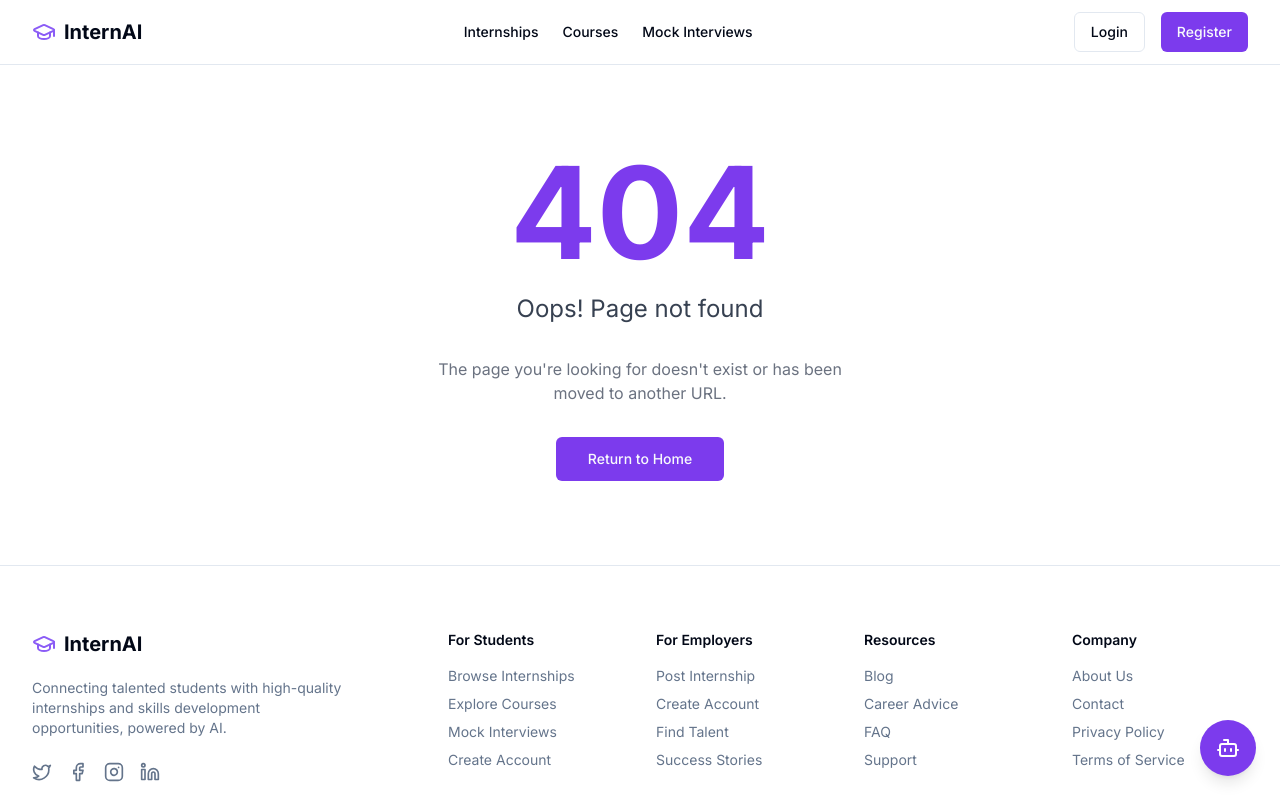
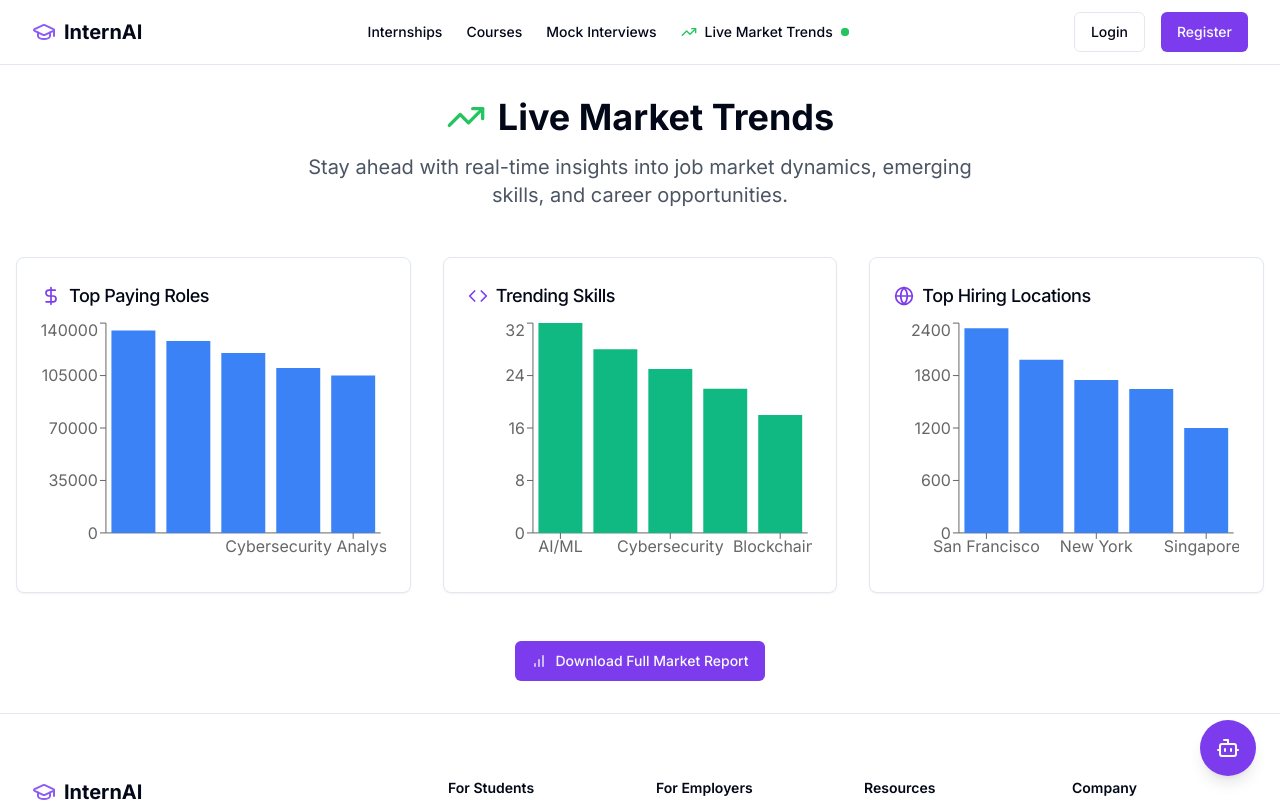
Before and after one commit to SrikanthGattugari-AidenAI/jobai-connect-platform, a React (Vite) app: page /market-trends in a window 1280 px wide. Shown: the top 802 px of the page. Built offline with nearby package versions, Linux system fonts and the light colour scheme; the HTML template or start-up script is replaced by a standard one.

Commit message:
Add market trends to navbar
Add a link to market trends in the navbar.

```diff
--- a/src/App.tsx
+++ b/src/App.tsx
@@ -25,6 +25,7 @@ import CourseDetail from "./pages/courses/CourseDetail";
 import MockInterview from "./pages/mock-interview/MockInterview";
 import MockInterviewSession from "./pages/mock-interview/MockInterviewSession";
 import Dashboard from "./pages/dashboard/Dashboard";
+import MarketTrends from "./pages/market-trends/MarketTrends"; // New import
 
 const queryClient = new QueryClient();
 
@@ -52,6 +53,7 @@ const App = () => (
                       <Route path="/mock-interview" element={<MockInterview />} />
                       <Route path="/mock-interview/:id" element={<MockInterviewSession />} />
                       <Route path="/dashboard" element={<Dashboard />} />
+                      <Route path="/market-trends" element={<MarketTrends />} /> {/* New route */}
                       <Route path="*" element={<NotFound />} />
                     </Routes>
                     <Chatbot />
--- a/src/components/layout/Navbar.tsx
+++ b/src/components/layout/Navbar.tsx
@@ -1,4 +1,3 @@
-
 import { useState } from "react";
 import { Link, useNavigate } from "react-router-dom";
 import { Button } from "@/components/ui/button";
@@ -18,7 +17,8 @@ import {
   Briefcase,
   GraduationCap,
   BarChart,
-  BookOpen
+  BookOpen,
+  TrendingUp // Added TrendingUp icon
 } from "lucide-react";
 import { useAuth } from "@/context/AuthContext";
 import { cn } from "@/lib/utils";
@@ -55,6 +55,14 @@ export function Navbar() {
           </Link>
           <Link to="/mock-interview" className="text-sm font-medium hover:text-primary transition-colors">
             Mock Interviews
+          </Link>
+          <Link to="/market-trends" className="text-sm font-medium hover:text-primary transition-colors flex items-center gap-2">
+            <TrendingUp className="h-4 w-4 text-green-500" />
+            Live Market Trends
+            <span className="relative flex h-2 w-2">
+              <span className="animate-ping absolute inline-flex h-full w-full rounded-full bg-green-400 opacity-75"></span>
+              <span className="relative inline-flex rounded-full h-2 w-2 bg-green-500"></span>
+            </span>
           </Link>
         </nav>
 
@@ -181,6 +189,16 @@ export function Navbar() {
               Mock Interviews
             </Link>
 
+            {/* Add Live Market Trends to mobile menu */}
+            <Link
+              to="/market-trends"
+              className="flex w-full items-center rounded-md p-2 hover:bg-accent"
+              onClick={toggleMenu}
+            >
+              <TrendingUp className="mr-2 h-5 w-5 text-green-500" />
+              Live Market Trends
+            </Link>
+
             {isAuthenticated ? (
               <>
                 <Link
--- /dev/null
+++ b/src/pages/market-trends/MarketTrends.tsx
@@ -0,0 +1,115 @@
+
+import { MainLayout } from "@/components/layout/MainLayout";
+import { Button } from "@/components/ui/button";
+import { Card, CardContent, CardHeader, CardTitle } from "@/components/ui/card";
+import { TrendingUp, DollarSign, Globe, BarChart, Code, Database } from "lucide-react";
+import { BarChart as RechartsBarChart, Bar, XAxis, YAxis, Tooltip, ResponsiveContainer } from "recharts";
+
+// Sample data for market trends
+const topPayingRoles = [
+  { role: "Machine Learning Engineer", salary: 135000, color: "#3b82f6" },
+  { role: "AI/ML Specialist", salary: 128000, color: "#10b981" },
+  { role: "Cloud Solutions Architect", salary: 120000, color: "#6366f1" },
+  { role: "Full Stack Developer", salary: 110000, color: "#ec4899" },
+  { role: "Cybersecurity Analyst", salary: 105000, color: "#f43f5e" }
+];
+
+const trendingSkills = [
+  { skill: "AI/ML", growth: 32, color: "#10b981" },
+  { skill: "Cloud Computing", growth: 28, color: "#3b82f6" },
+  { skill: "Cybersecurity", growth: 25, color: "#f43f5e" },
+  { skill: "Data Science", growth: 22, color: "#6366f1" },
+  { skill: "Blockchain", growth: 18, color: "#8b5cf6" }
+];
+
+const topHiringLocations = [
+  { location: "San Francisco", jobs: 2340, color: "#3b82f6" },
+  { location: "Bangalore", jobs: 1980, color: "#10b981" },
+  { location: "New York", jobs: 1750, color: "#6366f1" },
+  { location: "London", jobs: 1645, color: "#ec4899" },
+  { location: "Singapore", jobs: 1200, color: "#f43f5e" }
+];
+
+export default function MarketTrends() {
+  return (
+    <MainLayout>
+      <div className="container mx-auto px-4 py-8">
+        <div className="text-center mb-12">
+          <h1 className="text-4xl font-bold mb-4 flex items-center justify-center gap-3">
+            <TrendingUp className="h-10 w-10 text-green-500" />
+            Live Market Trends
+          </h1>
+          <p className="text-xl text-gray-600 max-w-2xl mx-auto">
+            Stay ahead with real-time insights into job market dynamics, emerging skills, and career opportunities.
+          </p>
+        </div>
+
+        <div className="grid md:grid-cols-3 gap-8">
+          {/* Top Paying Roles */}
+          <Card>
+            <CardHeader className="flex flex-row items-center justify-between space-y-0 pb-2">
+              <CardTitle className="text-lg font-medium flex items-center">
+                <DollarSign className="h-5 w-5 mr-2 text-primary" /> Top Paying Roles
+              </CardTitle>
+            </CardHeader>
+            <CardContent>
+              <ResponsiveContainer width="100%" height={250}>
+                <RechartsBarChart data={topPayingRoles}>
+                  <XAxis dataKey="role" />
+                  <YAxis />
+                  <Tooltip />
+                  <Bar dataKey="salary" fill="#3b82f6" />
+                </RechartsBarChart>
+              </ResponsiveContainer>
+            </CardContent>
+          </Card>
+
+          {/* Trending Skills */}
+          <Card>
+            <CardHeader className="flex flex-row items-center justify-between space-y-0 pb-2">
+              <CardTitle className="text-lg font-medium flex items-center">
+                <Code className="h-5 w-5 mr-2 text-primary" /> Trending Skills
+              </CardTitle>
+            </CardHeader>
+            <CardContent>
+              <ResponsiveContainer width="100%" height={250}>
+                <RechartsBarChart data={trendingSkills}>
+                  <XAxis dataKey="skill" />
+                  <YAxis />
+                  <Tooltip />
+                  <Bar dataKey="growth" fill="#10b981" />
+                </RechartsBarChart>
+              </ResponsiveContainer>
+            </CardContent>
+          </Card>
+
+          {/* Top Hiring Locations */}
+          <Card>
+            <CardHeader className="flex flex-row items-center justify-between space-y-0 pb-2">
+              <CardTitle className="text-lg font-medium flex items-center">
+                <Globe className="h-5 w-5 mr-2 text-primary" /> Top Hiring Locations
+              </CardTitle>
+            </CardHeader>
+            <CardContent>
+              <ResponsiveContainer width="100%" height={250}>
+                <RechartsBarChart data={topHiringLocations}>
+                  <XAxis dataKey="location" />
+                  <YAxis />
+                  <Tooltip />
+                  <Bar dataKey="jobs" fill="#3b82f6" />
+                </RechartsBarChart>
+              </ResponsiveContainer>
+            </CardContent>
+          </Card>
+        </div>
+
+        <div className="mt-12 text-center">
+          <Button className="flex items-center gap-2 mx-auto">
+            <BarChart className="h-5 w-5" />
+            Download Full Market Report
+          </Button>
+        </div>
+      </div>
+    </MainLayout>
+  );
+}
```
